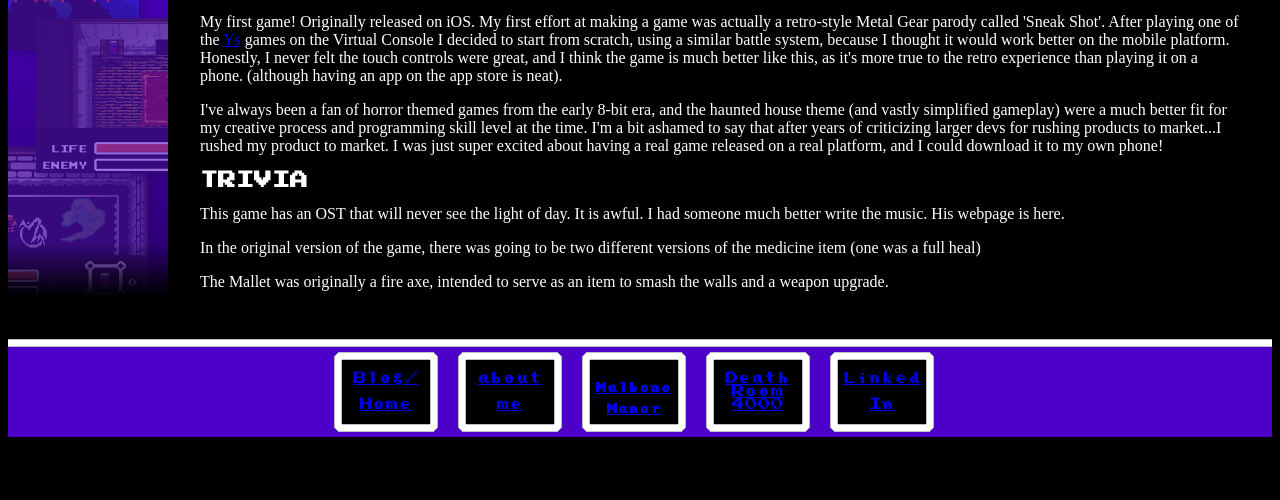
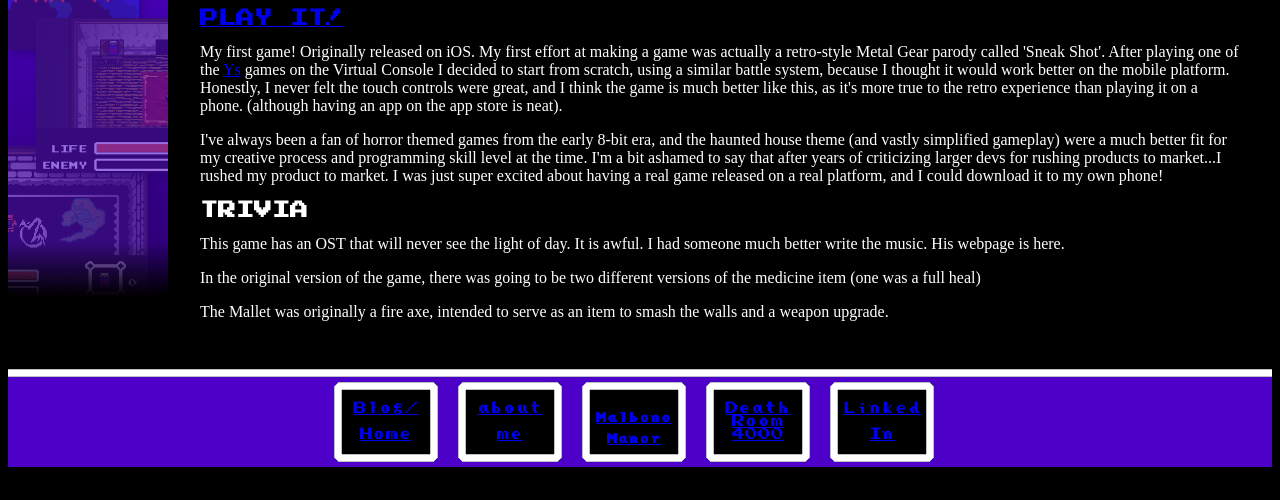
Before and after one commit to tat2tim/tat2tim.github.io, a plain HTML site: page malbono_manor.html in a window 1280 px wide. Shown: the part 300-800 px from the top of the page. Drawn offline with Linux system fonts and the light colour scheme.

Commit message:
Add files via upload

```diff
--- a/malbono_manor.html
+++ b/malbono_manor.html
@@ -36,6 +36,8 @@
 <h1>MALBONO MANOR</h1>
 
 <h1>RELEASE DATE: OCTOBER 2016</h1>
+
+<h1><a href ="tat2tim.github.io/malbono_manor_web_build/index.html">PLAY IT!</a></h1>
 
 
 <p>My first game! Originally released on iOS. My first effort at making a game
```
